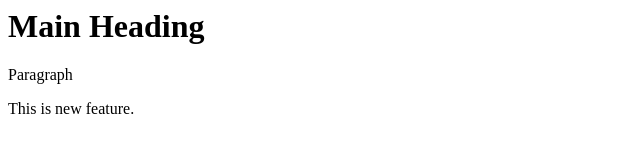
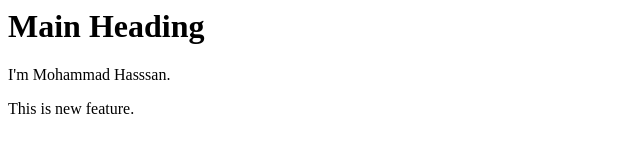
Before and after one commit to SheikhhHassan/Local_Repo, a plain HTML site: page LocalRepo/index.html in a window 1280 px wide. Shown: the full height of the page, 0-640 px from the left. Drawn offline with Linux system fonts and the light colour scheme.

Commit message:
Add my name

```diff
--- a/LocalRepo/index.html
+++ b/LocalRepo/index.html
@@ -1,3 +1,3 @@
 <h1>Main Heading</h1>
-<p>Paragraph</p>
+<p>I'm Mohammad Hasssan.</p>
 <p>This is new feature.</p>
```
